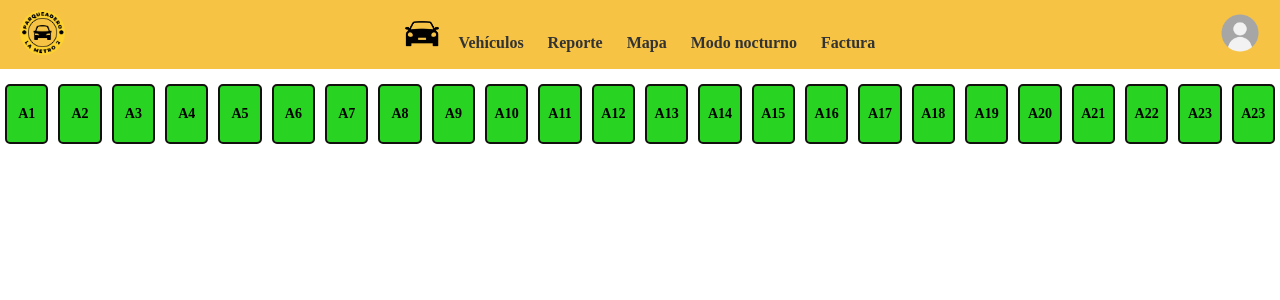
After one commit to sofiaenciso8/Quick_Solutions, a Django app: template myapp/templates/mapa1.html in a window 1280 px wide. The commit adds this page. Shown: the top 300 px of the page. Run offline with Django 5.2, Linux system fonts and the light colour scheme; the template is opened without the code that fills it, so the values that code supplies are empty.

Commit message:
Estacionamiento

```diff
--- /dev/null
+++ b/myapp/templates/mapa1.html
@@ -0,0 +1,62 @@
+<!DOCTYPE html>
+<html lang="es">
+<head>
+    <meta charset="UTF-8">
+    <title>Mapa de Parqueadero</title>
+    <link rel="stylesheet" href="/styles/mapa.css">
+</head>
+<body>
+    <!-- Barra de Navegación -->
+    <header class="navbar">
+        <div class="logo">
+            <img src="/assets/logo_sin_borde.png" alt="Logo Parqueadero" height="40">
+
+        </div>
+        <nav>
+            <img src="/assets/vehiculo.png" height="30">
+            <a href="#vehiculos">Vehículos</a>
+            <a href="#reporte">Reporte</a>
+            <a href="#mapa">Mapa</a>
+            <a href="#modoNocturno">Modo nocturno</a>
+            <a href="#factura">Factura</a>
+        </nav>
+        <div class="user">
+            <img src="/assets/foto_perfil.png" alt="Icono Usuario" >
+
+        </div>
+    </header>
+
+    <!-- Mapa de Parqueo -->
+        <div class="row">
+            <div class="parking-spot">A1</div>
+            <div class="parking-spot truck">A2</div>
+            <div class="parking-spot car">A3</div>
+            <div class="parking-spot motorcycle">A4</div>
+            <div class="parking-spot">A5</div>
+            <div class="parking-spot car">A6</div>
+            <div class="parking-spot truck">A7</div>
+            <div class="parking-spot motorcycle">A8</div>
+            <div class="parking-spot">A9</div>
+            <div class="parking-spot">A10</div>
+            <div class="parking-spot car">A11</div>
+            <div class="parking-spot truck">A12</div>
+            <div class="parking-spot motorcycle">A13</div>
+            <div class="parking-spot">A14</div>
+            <div class="parking-spot">A15</div>
+            <div class="parking-spot truck">A16</div>
+            <div class="parking-spot motorcycle">A17</div>
+            <div class="parking-spot">A18</div>
+            <div class="parking-spot">A19</div>
+            <div class="parking-spot truck">A20</div>
+            <div class="parking-spot motorcycle">A21</div>
+            <div class="parking-spot">A22</div>
+            <div class="parking-spot">A23</div>
+            <div class="parking-spot">A23</div>
+        </div>
+
+        <!-- Más filas de espacios de parqueo aquí -->
+        <script src="/styles/mapa.js"></script>
+
+    </section>
+</body>
+</html>
--- a/myapp/templates/parqueadero.html
+++ b/myapp/templates/parqueadero.html
@@ -1,6 +1,8 @@
 <!DOCTYPE html>
 <html lang="es">
-<head>
+<head> <div class="row">
+            <span class="zone-title">Salida</span>
+        </div>
     <meta charset="UTF-8">
     <title>Parqueadero</title>
     <style>
--- /dev/null
+++ b/styles/mapa.css
@@ -0,0 +1,103 @@
+/* Reset */
+* {
+    margin: 0;
+    padding: 0;
+    box-sizing: border-box;
+}
+
+/* Barra de Navegación */
+.navbar {
+    display: flex;
+    justify-content: space-between;
+    align-items: center;
+    background-color: #f6c344;
+    padding: 10px 20px;
+    color: #333333;
+}
+
+.logo img {
+    height: 45px;
+}
+
+.navbar nav a {
+    margin: 0 10px;
+    color: #333;
+    text-decoration: none;
+    font-weight: bold;
+}
+
+.user {
+    display: block;
+    align-items: center;
+}
+
+.user span {
+    margin-right: 10px;
+}
+
+.user img {
+    height: 40px;
+    border-radius: 50%;
+}
+
+/* Mapa de Parqueo */
+.parking-map {
+    display: flex;
+    flex-direction: column;
+    padding: 20px;
+    background-color: #eee;
+}
+
+.row {
+    display: flex;
+    align-items: center;
+    justify-content: center;
+    margin: 10px 0;
+}
+
+.zone-title {
+    font-weight: bold;
+    padding: 5px 20px;
+    background-color: #007bff;
+    color: white;
+    border-radius: 5px;
+    margin-right: 10px;
+}
+
+.parking-spot {
+    display: flex;
+    align-items: center;
+    justify-content: center;
+    width: 60px;
+    height: 60px;
+    margin: 5px;
+    border: 2px solid #11100d;
+    background-color: rgb(40, 211, 34);
+    color: black;
+    font-size: 14px;
+    font-weight: bold;
+    border-radius: 5px;
+    position: relative;
+}
+
+.parking-spot:before {
+    content: "";
+    font-size: 24px;
+    color: #060c06;
+    position: absolute;
+}
+
+/* Responsivo */
+@media (max-width: 768px) {
+    .navbar nav a {
+        margin: 0 5px;
+        font-size: 12px;
+    }
+
+    .parking-spot {
+        width: 50px;
+        height: 50px;
+        font-size: 12px;
+    }
+
+}
```
Also changed, not shown: styles/mapa.js (added, +33 -0 lines), assets/foto_perfil.png (added), assets/logo_sin_borde.png (added), assets/vehiculo.png (added).
